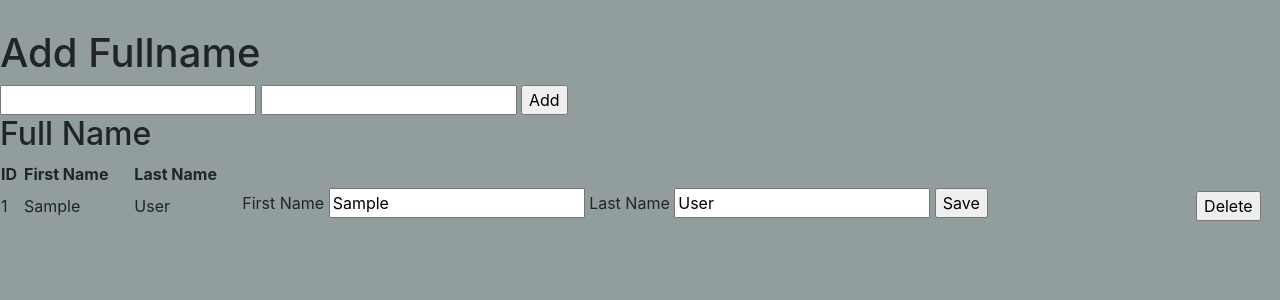
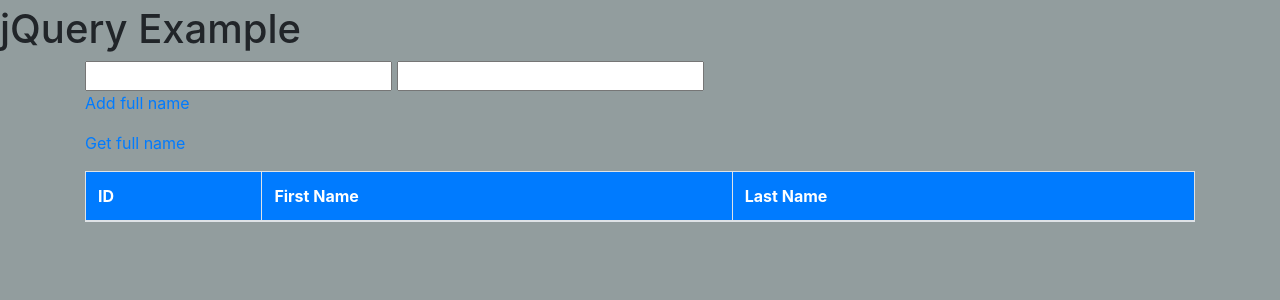
Before and after one commit to egimoro/sampleflaskdb, a Flask app: page / in a window 1280 px wide. Shown: the top 300 px of the page. Run offline with Flask 2, Linux system fonts and the light colour scheme; tables that the repository leaves empty hold one stand-in row (values such as "Sample post"); lists and menus that the app fills with data are empty; some libraries are stand-ins or nearby versions.

Commit message:
GET and POST completed with getJSON

```diff
--- a/app.py
+++ b/app.py
@@ -1,91 +1,62 @@
 import os
-from flask import Flask,render_template, request, redirect, url_for
+from flask import Flask,render_template, request, redirect, jsonify, url_for
 from flask_sqlalchemy import SQLAlchemy
 from flask_migrate import Migrate
+from flask_marshmallow import Marshmallow
 
 app = Flask(__name__)
-
-app.config["SQLALCHEMY_DATABASE_URI"] = os.environ.get("database")
+app.config["SQLALCHEMY_DATABASE_URI"]= os.environ.get('database')
 
 db = SQLAlchemy(app)
 
 migrate = Migrate(app, db)
 
+ma = Marshmallow(app)
+
 class Process(db.Model):
+    id = db.Column(db.Integer, primary_key=True)
+    firstName = db.Column(db.String(255))
+    lastName = db.Column(db.String(255))
 
-    id = db.Column(db.Integer, primary_key=True)
+class ProcessSchema(ma.Schema):
+    class Meta:
+        fields = ("id", "firstName", "lastName")
 
-    firstName = db.Column(db.String(250))
-
-    lastName = db.Column(db.String(250))
-
-    def __init__(self, firstName, lastName):
-        self.firstName = firstName
-        self.lastName = lastName
-
-
+process_schema = ProcessSchema()
+processes_schema = ProcessSchema(many=True)
 
 @app.route('/')
 def index():
-    fullNames = Process.query.all()
-
-    return render_template('index.html', fullNames=fullNames)
+    return render_template('index.html')
 
 
-@app.route('/add', methods=['POST'])
-def add():
-    firstName = request.form['firstName']
-    lastName = request.form['lastName']
+@app.route('/add_process')
+def add_process():
 
-    fullName = Process(firstName, lastName)
+    firstName = request.args.get('firstName', 0, type=str)
 
+    lastName = request.args.get('lastName', 0, type=str)
+
+    fullName = Process(firstName=firstName, lastName=lastName)
 
     db.session.add(fullName)
-    db.session.commit()
-
-
-
-    return redirect(url_for('index'))
-
-
-def get_process(id):
-    fullName = Process.query.get(id)
-
-    if fullName is None:
-        print("error not found")
-
-    return fullName
-
-@app.route('/update/<int:id>', methods=['POST'])
-def update(id):
-    fullName = get_process(id)
-
-    firstName = request.form['firstName']
-    lastName = request.form['lastName']
-
-    fullName.firstName = firstName
-    fullName.lastName = lastName
 
     db.session.commit()
 
-    return redirect(url_for('index'))
+    result = process_schema.dump(fullName)
 
 
-@app.route('/delete/<int:id>', methods=['POST'])
-def delete(id):
-    fullName = get_process(id)
-
-    firstName = request.form['firstName']
-    lastName = request.form['lastName']
-
-    db.session.delete(fullName)
-
-    db.session.commit()
-
-    return redirect(url_for('index'))
+    return jsonify(result)
 
 
+@app.route('/get_process')
+def get_process():
 
+    fullNames = Process.query.all()
+
+    result = processes_schema.dump(fullNames)
+
+    return jsonify(result)
 
 
 
--- /dev/null
+++ b/static/js/form.js
@@ -0,0 +1,39 @@
+$(function () {
+
+      $("#addProcess").bind("click", function () {
+
+            $.getJSON($SCRIPT_ROOT + "/add_process", {
+
+              firstName: $('input[name="firstName"]').val(),
+              lastName: $('input[name="lastName"]').val()
+
+
+
+            },
+            function (data) {
+
+             console.log(data)
+
+
+            });
+            return false;
+
+
+
+                                     });
+      $("#getProcess").bind("click", function () {
+        $.getJSON($SCRIPT_ROOT + "/get_process",
+            function (data) {
+
+            $(data).each(function (i,full) {
+                  $("#result").append(`<tr><td>` + full.id + `</td><td>` +
+                      full.firstName + `</td><td>`+ full.lastName + `</td></tr>`)
+
+                         })
+
+            });
+
+                                     })
+
+
+  });
--- a/templates/index.html
+++ b/templates/index.html
@@ -1,57 +1,45 @@
 {% extends 'base.html' %}
 {% block content %}
-  <br>
-  <h1> Add Fullname</h1>
 
-    <form method="post" action="{{ url_for('add')}}">
-      <input type="text" name="firstName" required>
-      <input type="text" name="lastName" required>
-      <input type="submit" value="Add">
-    </form>
-  <h2>Full Name</h2>
 
-  <table width="100%">
-    <tr>
-      <th> ID</th>
-      <th> First Name </th>
-      <th> Last Name </th>
+<h1>jQuery Example</h1>
+<div class="container">
+<input type=text size=25 name=firstName id="firstName">
+<input type=text size=25 name=lastName id="lastName">
+<p><a href=# id=addProcess>Add full name</a>
+<p><a href=# id=getProcess>Get full name</a>
+
+  <table id=result class="table table-bordered">
+
+    <thead class="bg-primary text-white">
+      <tr>
+
+      <th>ID</th>
+        <th>First Name</th>
+        <th>Last Name</th>
       </tr>
+
+    </thead>
+        <tbody></tbody>
+
+  </table>
+
+</div>
 
 
 
-    {% for fullName in fullNames %}
-          <tr>
-        <td> {{ fullName.id }} </td>
-        <td> {{ fullName.firstName }}</td>
-        <td> {{ fullName.lastName }}</td>
-      <td>
-        <form method="POST" action="{{ url_for('update', id=fullName.id)}}">
-          <label for="firstName">First Name</label>
-          <input name="firstName" id="firstName" value="{{ fullName.firstName }}">
-           <label for="lastName">Last Name</label>
-          <input name="lastName" id="lastName" value="{{ fullName.lastName }}">
-          <input type="submit" value="Save">
 
 
-        </form>
-        </td>
-            <td>
-              <form method="POST" action="{{ url_for('delete', id=fullName.id) }}">
-                  <input type="hidden" value="{{fullName.firstName}}" name="firstName">
-                  <input type="hidden" value="{{fullName.lastName}}" name="lastName">
-                  <input type="submit" value="Delete">
-              </form>
-            </td>
 
-          </tr>
-
-      {% endfor %}
-
-  </table>
 
 
 
 <script src="https://code.jquery.com/jquery-3.5.1.min.js" integrity="sha256-9/aliU8dGd2tb6OSsuzixeV4y/faTqgFtohetphbbj0=" crossorigin="anonymous"></script>
-<!-- <script src="{{ url_for('static', filename='js/form.js') }}"></script> -->
+  <script type=text/javascript> $SCRIPT_ROOT = {{ request.script_root|tojson|safe}};</script>
+ <script type="text/javascript" src="{{ url_for('static', filename='js/form.js') }}">
+
+ </script>
+
+
 
 {% endblock %}
```
Also changed, not shown: Readme.md.
